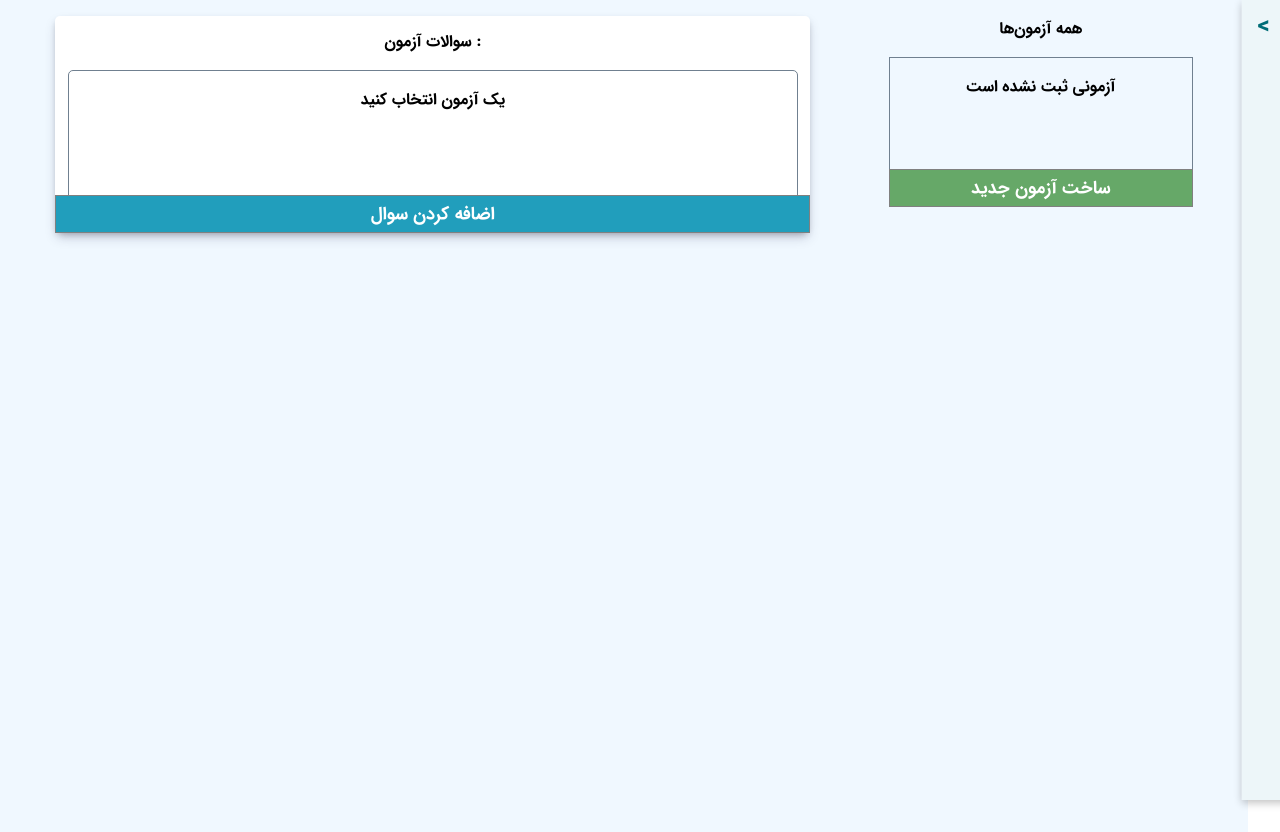
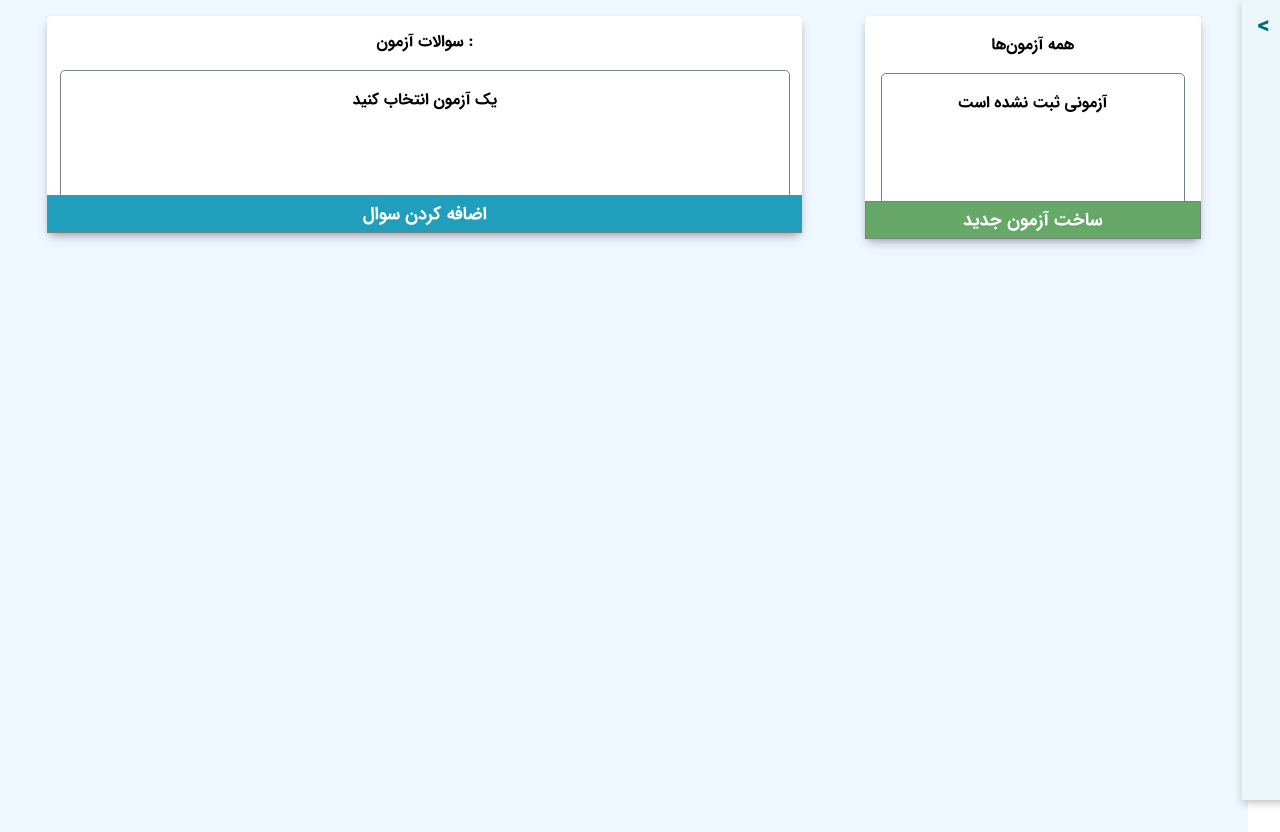
Before and after one commit to xekurt/s-form-builder, a React (Create React App) app: page /exams in a window 1280 px wide. Built offline with nearby package versions, Linux system fonts and the light colour scheme.

Commit message:
add edit survey

```diff
--- a/src/Components/AddSurveyModal/AddSurveyModal.jsx
+++ b/src/Components/AddSurveyModal/AddSurveyModal.jsx
@@ -1,11 +1,22 @@
-import React from "react";
+import React, { useState, useEffect } from "react";
+import { useData } from "../../hooks/useData";
 import SurveyForm from "../SurveyForm/Index";
+
 import "./styles.css";
 
-const AddSurveyModal = ({ type }) => {
+const AddSurveyModal = ({ editSurvey, type, id }) => {
+  const [surveyData, setSurveyData] = useState(null);
+  const { surveys } = useData();
+
+  useEffect(() => {
+    if (editSurvey && id) {
+      setSurveyData(surveys.find((survey) => survey.id === id));
+    }
+  }, [id, editSurvey, surveys]);
+
   return (
     <article className="modal__container">
-      <SurveyForm type={type} />
+      <SurveyForm type={type} editSurvey={surveyData} />
     </article>
   );
 };
--- a/src/Components/ModalProvider/index.jsx
+++ b/src/Components/ModalProvider/index.jsx
@@ -31,6 +31,9 @@ const Index = ({ children }) => {
     question: (props) => {
       return <AddQuestionModal {...props} />;
     },
+    updateSurvey: (props) => {
+      return <AddSurveyModal editSurvey {...props} />;
+    },
     updateQuestion: (props) => {
       return <AddQuestionModal editQuestion {...props} />;
     },
--- a/src/Components/Questions/styles.css
+++ b/src/Components/Questions/styles.css
@@ -81,7 +81,7 @@
 }
 .delete__icon {
   color: white;
-  background-color: #e63946;
+  background-color: salmon;
   text-align: center;
   height: 16px;
   width: 16px;
--- a/src/Components/SurveyForm/Index.jsx
+++ b/src/Components/SurveyForm/Index.jsx
@@ -2,7 +2,7 @@ import React from "react";
 import { generateRandom } from "../../utils/randomId";
 import { useState } from "react";
 import { useDispatch } from "react-redux";
-import { addSurvey } from "../../Store/Slices/MainSlice";
+import { addSurvey, updateSurvey } from "../../Store/Slices/MainSlice";
 import { removeModal } from "../../Store/Slices/ModalSlice";
 import "./styles.css";
 import { useEffect } from "react";
@@ -36,7 +36,7 @@ const Index = ({ editSurvey, type }) => {
     } else setSurveyData((prevState) => ({ ...prevState, [id]: value }));
   };
 
-  const handleCreateSurvey = () => {
+  const handleSubmit = () => {
     const validateForm = (data) => {
       if (data.title.trim().length === 0) {
         return "title";
@@ -53,12 +53,18 @@ const Index = ({ editSurvey, type }) => {
     const tempErr = validateForm(surveyData);
     setError(tempErr);
     if (tempErr) return;
-    dispatch(addSurvey(surveyData));
+
+    if (editSurvey) {
+      dispatch(updateSurvey(surveyData));
+    } else {
+      dispatch(addSurvey(surveyData));
+    }
     dispatch(removeModal());
   };
   useEffect(() => {
     editSurvey && setSurveyData((prevState) => ({ ...editSurvey }));
   }, [editSurvey]);
+
   return (
     <>
       <div className="box">
@@ -126,7 +132,7 @@ const Index = ({ editSurvey, type }) => {
           <img width="48px" height="48px" src={surveyData.picture} alt="pic" />
         )}
       </div>
-      <button className="create__button" onClick={handleCreateSurvey}>
+      <button className="create__button" onClick={handleSubmit}>
         {editSurvey ? "ذخیره" : "ایجاد پرسشنامه"}
       </button>
     </>
--- a/src/Components/Surveys/Surveys.jsx
+++ b/src/Components/Surveys/Surveys.jsx
@@ -1,7 +1,7 @@
-import React, { useState } from "react";
+import React from "react";
 import { addModal } from "../../Store/Slices/ModalSlice";
 import { useDispatch } from "react-redux";
-import preview from "../../assets/icons/preview.png";
+import edit from "../../assets/icons/edit.png";
 import { removeSurvey } from "../../Store/Slices/MainSlice";
 import "./styles.css";
 
@@ -26,6 +26,10 @@ const Surveys = ({
     dispatch(removeSurvey({ id }));
   };
 
+  const handleEditSurvey = (id) => {
+    dispatch(addModal({ name: "updateSurvey", id }));
+  };
+
   // UI FUNCTIONS
   const renderSurveys = (item, index) => {
     const { title, id } = item;
@@ -42,9 +46,9 @@ const Surveys = ({
           <span className="delete__icon" onClick={() => handleDeleteSurvey(id)}>
             ×
           </span>
-          {/* <div className="preview__icon">
-            <img src={preview} alt="preview" />
-          </div> */}
+          <div className="edit__icon" onClick={() => handleEditSurvey(id)}>
+            <img src={edit} alt="preview" />
+          </div>
         </div>
         <p>{title}</p>
       </div>
--- a/src/Components/Surveys/styles.css
+++ b/src/Components/Surveys/styles.css
@@ -3,13 +3,19 @@
   width: 25%;
   min-height: 100px;
   position: relative;
+  background-color: white;
+  padding: 1rem;
+  border-radius: 5px;
+  box-shadow: rgba(50, 50, 93, 0.25) 0px 6px 12px -2px,
+    rgba(0, 0, 0, 0.3) 0px 3px 7px -3px;
 }
 .surveys__wrapper {
   margin: 1rem auto;
   min-height: 100px;
   max-height: 400px;
-  overflow-y: scroll;
+  overflow-y: auto;
   border: 1px solid slategray;
+  border-radius: 5px;
   padding: 0rem 1rem 2rem 1rem;
 }
 
@@ -33,13 +39,13 @@
   cursor: pointer;
   margin: 0.5rem auto;
   border: 1px solid #93b7be;
-  background-color: #f1fffa;
+  background-color: white;
   border-radius: 5px;
   box-shadow: rgba(50, 50, 93, 0.25) 0px 6px 12px -2px,
     rgba(0, 0, 0, 0.3) 0px 3px 7px -3px;
 }
 .selected {
-  border: 2px solid red;
+  border: 2px solid #66a868;
 }
 .preview__icon {
   width: 24px;
--- a/src/Store/Slices/MainSlice.js
+++ b/src/Store/Slices/MainSlice.js
@@ -14,8 +14,16 @@ export const mainSlice = createSlice({
       } = action;
       state.surveys = state.surveys.filter((survey) => survey.id !== id);
     },
-    clearAllSurveys: (state, action) => {
-      // state.surveys = [];
+    updateSurvey: (state, action) => {
+      const { payload } = action;
+      state.surveys = state.surveys.map((survey) => {
+        if (survey.id === payload.id) {
+          return payload;
+        } else {
+          return survey;
+        }
+      });
+      console.info(payload);
     },
     addQuestion: (state, action) => {
       const { payload } = action;
@@ -140,6 +148,7 @@ export const mainSlice = createSlice({
 
 export const {
   addSurvey,
+  updateSurvey,
   removeSurvey,
   clearAllSurveys,
   addQuestion,
```
